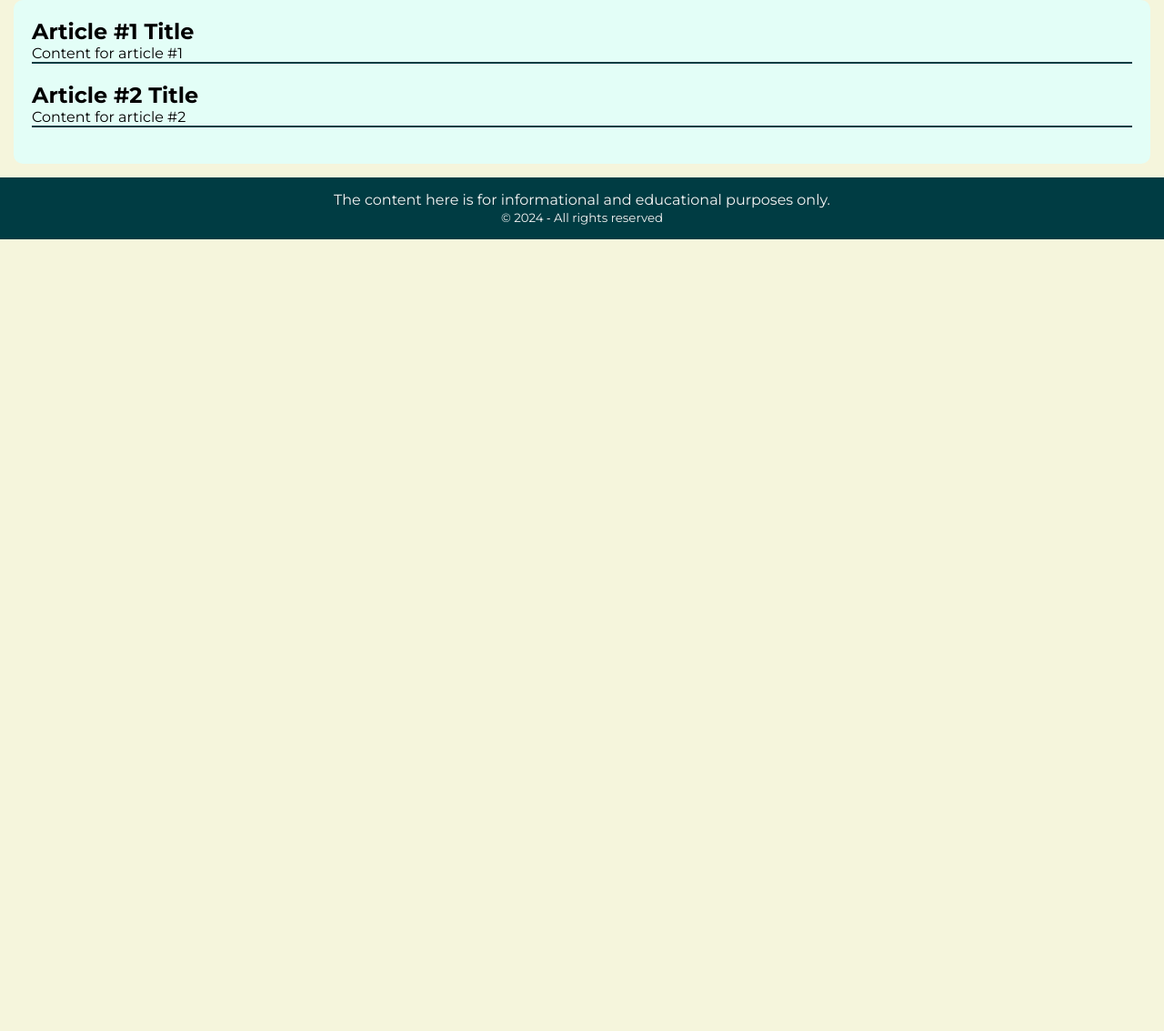
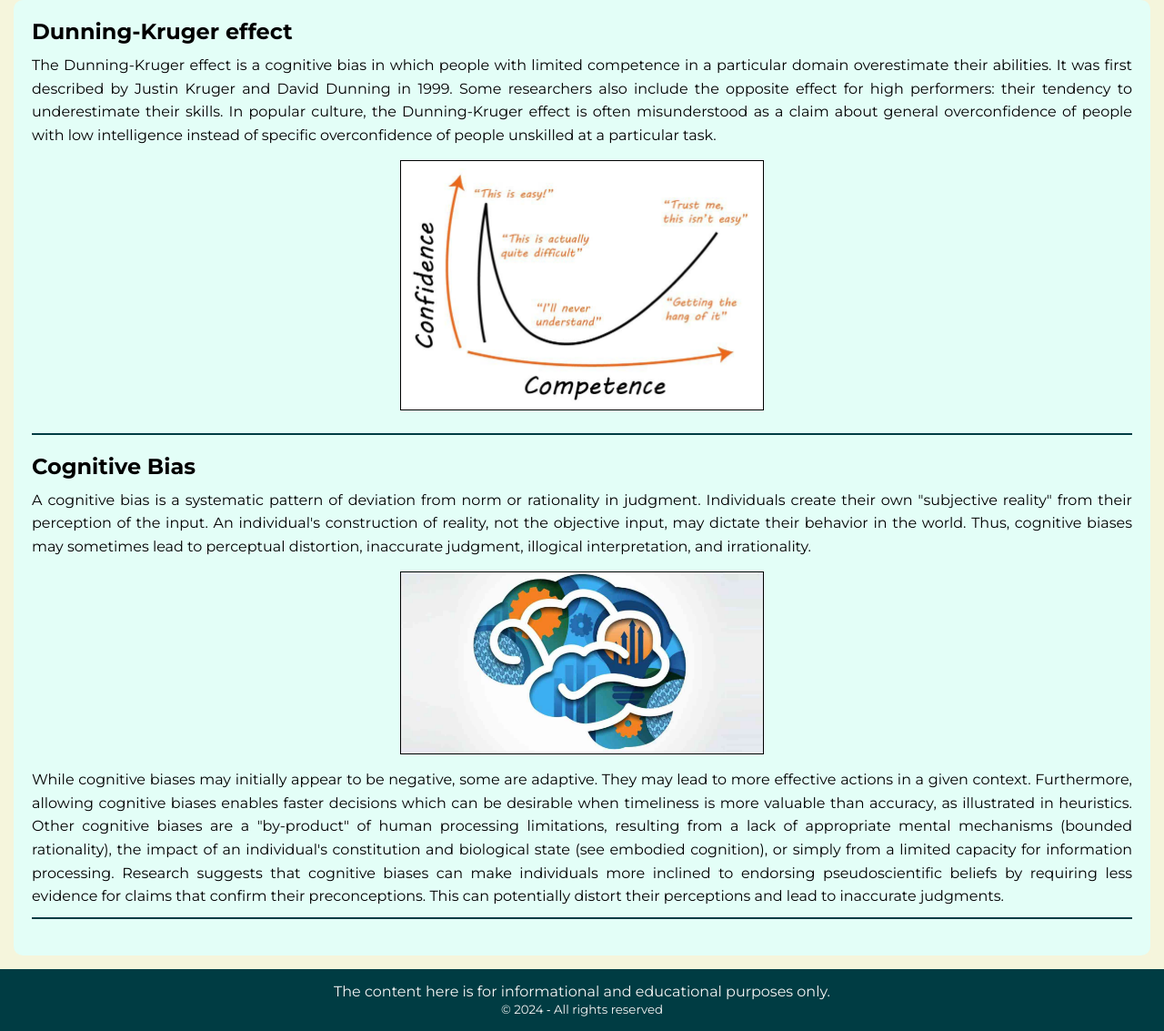
Before and after one commit to wjvasquez/html-css-practice, a plain HTML site: page simple-blog-layout/index.html in a window 1280 px wide. Shown: the part 153-1286 px from the top of the page at 91% size. Before the commit the page ends 800 px from the top, so only its background shows below. Drawn offline with Linux system fonts and the light colour scheme.

Commit message:
Add information to articles

```diff
--- a/simple-blog-layout/css/style.css
+++ b/simple-blog-layout/css/style.css
@@ -45,7 +45,31 @@ main {
 
 main article {
   margin-bottom: 20px;
+  padding-bottom: 10px;
   border-bottom: 2px solid #003C43;
+}
+
+main article h1 {
+  margin-bottom: 10px;
+}
+
+main article p {
+  text-align: justify;
+  line-height: 1.6;
+}
+
+.dunning-kruger-graph {
+  display: block;
+  margin: 15px auto;
+  width: 400px;
+  border: 1px solid black;
+}
+
+.cognitive-bias-picture {
+  display: block;
+  margin: 15px auto;
+  width: 400px;
+  border: 1px solid black;
 }
 
 footer {
--- a/simple-blog-layout/index.html
+++ b/simple-blog-layout/index.html
@@ -25,12 +25,42 @@
   </header>
   <main>
     <article>
-      <h1>Article #1 Title</h1>
-      <p>Content for article #1</p>
+      <h1>Dunning-Kruger effect</h1>
+
+      <p>
+        The Dunning-Kruger effect is a cognitive bias in which people with limited competence in a particular domain
+        overestimate their abilities. It was first described by Justin Kruger and David Dunning in 1999. Some
+        researchers also include the opposite effect for high performers: their tendency to underestimate their skills.
+        In popular culture, the Dunning-Kruger effect is often misunderstood as a claim about general overconfidence of
+        people with low intelligence instead of specific overconfidence of people unskilled at a particular task.
+      </p>
+
+      <img src="img/dunning-kruger-effect-graph.jpg" alt="Dunning-Kruger effect graph" class="dunning-kruger-graph">
+
+
     </article>
     <article>
-      <h1>Article #2 Title</h1>
-      <p>Content for article #2</p>
+      <h1>Cognitive Bias</h1>
+      <p>
+        A cognitive bias is a systematic pattern of deviation from norm or rationality in judgment. Individuals
+        create their own "subjective reality" from their perception of the input. An individual's construction of
+        reality, not the objective input, may dictate their behavior in the world. Thus, cognitive biases may sometimes
+        lead to perceptual distortion, inaccurate judgment, illogical interpretation, and irrationality.
+      </p>
+
+      <img src="img/cognitive-bias.jpeg" alt="Cognitive Bias Image" class="cognitive-bias-picture">
+
+      <p>
+        While cognitive biases may initially appear to be negative, some are adaptive. They may lead to more effective
+        actions in a given context. Furthermore, allowing cognitive biases enables faster decisions which can be
+        desirable when timeliness is more valuable than accuracy, as illustrated in heuristics. Other cognitive
+        biases are a "by-product" of human processing limitations, resulting from a lack of appropriate mental
+        mechanisms (bounded rationality), the impact of an individual's constitution and biological state (see embodied
+        cognition), or simply from a limited capacity for information processing. Research suggests that cognitive
+        biases can make individuals more inclined to endorsing pseudoscientific beliefs by requiring less evidence for
+        claims that confirm their preconceptions. This can potentially distort their perceptions and lead to inaccurate
+        judgments.
+      </p>
     </article>
   </main>
   <footer>
```
Also changed, not shown: simple-blog-layout/img/cognitive-bias.jpeg (added), simple-blog-layout/img/dunning-kruger-effect-graph.jpg (added).
